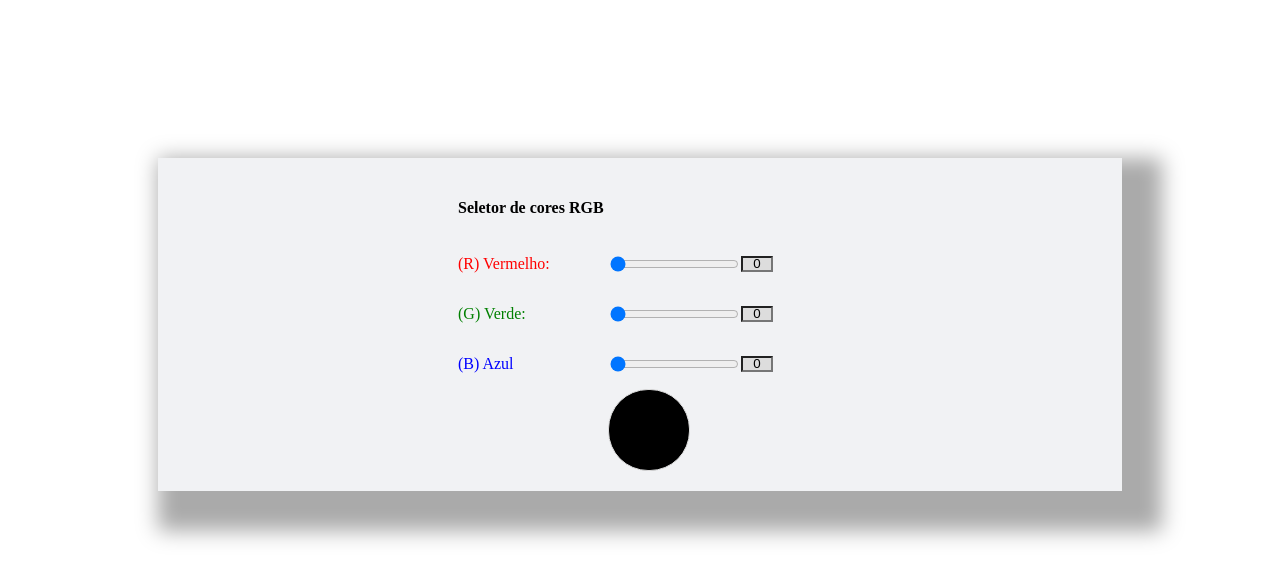
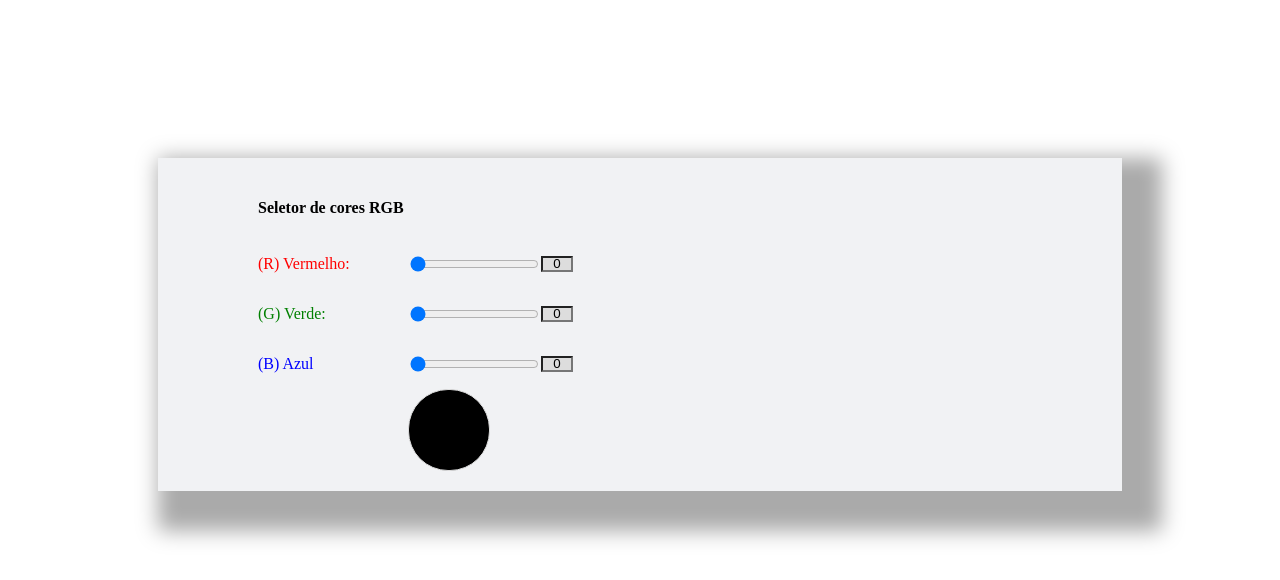
Before and after one commit to wgPassos/RGB_atividade, a plain HTML site: page index.html in a window 1280 px wide. Drawn offline with Linux system fonts and the light colour scheme.

Commit message:
Edit test CSS

```diff
--- a/style.css
+++ b/style.css
@@ -13,7 +13,7 @@ body {
 }
 .content {
   box-shadow: 20px 20px 20px 20px #aaaaaa;
-  padding: 20px 300px 20px 300px;
+  padding: 20px 100px 20px 100px;
   background-color: #f1f2f4;
 
 }
```
